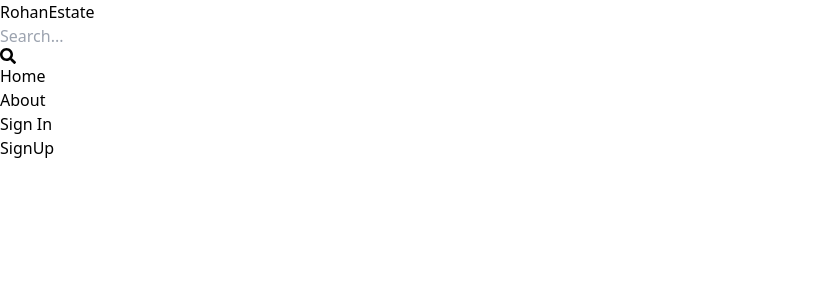
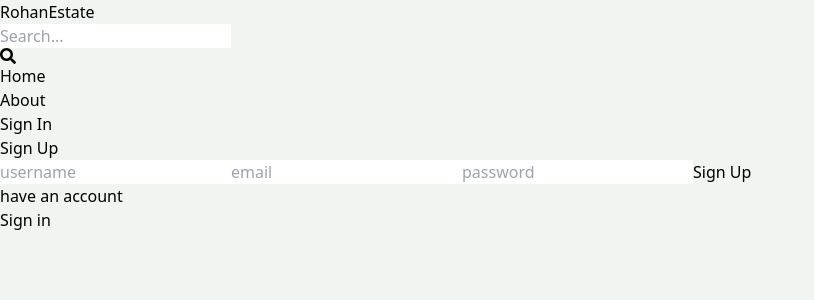
Before and after one commit to Mickey-031/Estate, a React (Vite) app: page /SignUp in a window 1280 px wide. Shown: the top 300 px of the page, without its empty margins (0-814 px from the left). Built offline with nearby package versions, Linux system fonts and the light colour scheme.

Commit message:
sign up connected
Signed-off-by: Rohan <rohanprasad2018@gmail.com>

```diff
--- a/src/Pages/SignUp.jsx
+++ b/src/Pages/SignUp.jsx
@@ -1,9 +1,81 @@
-import React from 'react'
+import React, { useState } from "react";
+import { Link , Navigate, useNavigate} from "react-router-dom";
 
 const SignUp = () => {
+  const [formData, setFormData] = useState({});
+  const [error, seterror]=useState();
+  const [loading , setLoading ]= useState(false)
+  const navigate= useNavigate();
+  const changeHandler = (e) => {
+    setFormData({
+      ...formData,
+      [e.target.id]: e.target.value,
+    });
+  };
+
+  const submitHandler = async (e) => {
+    e.preventDefault();
+    setLoading(true)
+    const res = await fetch("/api/auth/signup", {
+      method: 'POST',
+      headers: {
+        "content-type": "application/json",
+      },
+      body: JSON.stringify(formData),
+    });
+    const data = await res.json();
+    if(data.sucess === false){
+      seterror(data.message);
+      setLoading(false);
+      return;
+    }
+    setLoading(false);
+    seterror(null);
+    navigate('/SignIn')
+    console.log('data', data)
+
+
+  };
+  console.log(error);
+
   return (
-    <div>SignUp</div>
-  )
-}
+    <div className="p-3 max-w-lg mx-auto">
+      <h1 className="text-center text-3xl font-semibold my-7">Sign Up</h1>
+      <form onSubmit={submitHandler} className="flex flex-col gap-4">
+        <input
+          className="rounded-lg border p-3"
+          type="text"
+          placeholder="username"
+          id="username"
+          onChange={changeHandler}
+        />
+        <input
+          className="rounded-lg border p-3"
+          type="email"
+          placeholder="email"
+          id="email"
+          onChange={changeHandler}
+        />
+        <input
+          className="rounded-lg border p-3"
+          type="password"
+          placeholder="password"
+          id="password"
+          onChange={changeHandler}
+        />
+        <button disabled={loading} className="  bg-slate-700 text-white p-3 rounded-lg hover:opacity-95 disabled:opacity-80 uppercase">
+          {loading?'loading...': 'Sign Up'}
+        </button>
+      </form>
+      <div className="flex gap-2 mt-5">
+        <p>have an account</p>
+        <Link to={"/SignIn"}>
+          <span className="text-blue-700">Sign in</span>
+        </Link>
+      </div>
+      {error && <p className="text-red-500 mt-5">{error}</p>}
+    </div>
+  );
+};
 
-export default SignUp
+export default SignUp;
--- a/src/index.css
+++ b/src/index.css
@@ -1,3 +1,7 @@
 @tailwind base;
 @tailwind components;
 @tailwind utilities;
+
+body{
+    background-color: rgb(241, 245, 241);
+}
--- a/vite.config.js
+++ b/vite.config.js
@@ -3,5 +3,14 @@
 
 // https://vitejs.dev/config/
 export default defineConfig({
+  server:{
+    proxy:{
+      '/api':{
+        target:'http://localhost:3000',
+        secure: false,
+      },
+    },
+
+  },
   plugins: [react()],
 })
```
